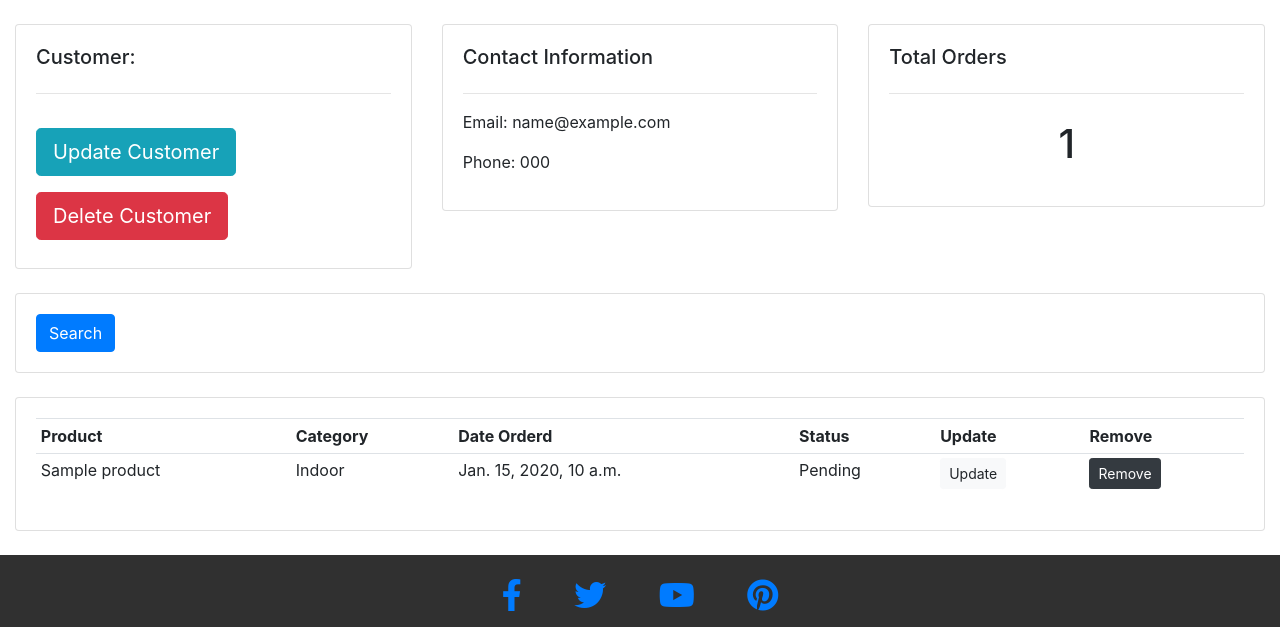
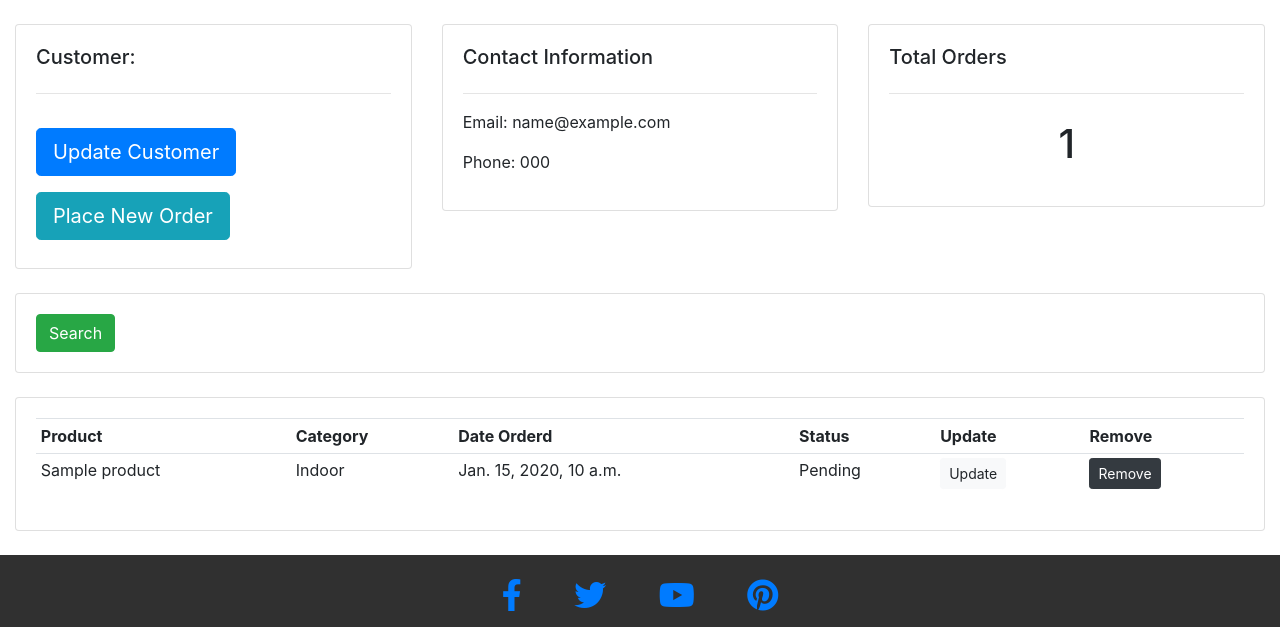
Before and after one commit to beingabeer/MMI-CRM, a Django app: page /customer/1/ in a window 1280 px wide. Shown: the part 66-693 px from the top of the page. Run offline with Django 3.2, Linux system fonts and the light colour scheme; tables that the repository leaves empty hold one stand-in row (values such as "Sample post"); some libraries are stand-ins or nearby versions.

Commit message:
Updated customer form

```diff
--- a/src/core/urls.py
+++ b/src/core/urls.py
@@ -5,7 +5,7 @@ urlpatterns = [
     path('dashboard/', views.dashboard, name='dashboard'),
     path('products/', views.products, name='products'),
     path('customer/<str:pk>/', views.customer, name='customer'),
-    path('create_order/', views.createOrder, name='create_order'),
-    path('update_order/<str:pk>', views.updateOrder, name='update_order'),
-    path('delete_order/<str:pk>', views.deleteOrder, name='delete_order')
+    path('create_order/<str:pk>/', views.createOrder, name='create_order'),
+    path('update_order/<str:pk>/', views.updateOrder, name='update_order'),
+    path('delete_order/<str:pk>/', views.deleteOrder, name='delete_order')
 ]
--- a/src/core/views.py
+++ b/src/core/views.py
@@ -1,5 +1,6 @@
 from django.shortcuts import render, redirect
 from django.http import HttpResponse
+from django.forms import inlineformset_factory
 from .models import *
 from .forms import OrderForm
 
@@ -45,15 +46,20 @@ def customer(request, pk):
     return render(request, 'customer.html', context)
 
 
-def createOrder(request):
-    form = OrderForm()
+def createOrder(request, pk):
+    OrderFormSet = inlineformset_factory(
+        Customer, Order, fields=('product', 'status'), extra=5)
+    customer = Customer.objects.get(id=pk)
+    formset = OrderFormSet(queryset=Order.objects.none(), instance=customer)
+    # form = OrderForm(initial={'customer': customer})
     if request.method == 'POST':
-        form = OrderForm(request.POST)
-        if form.is_valid():
-            form.save()
-            return redirect('/dashboard')
+        # form = OrderForm(request.POST)
+        formset = OrderFormSet(request.POST, instance=customer)
+        if formset.is_valid():
+            formset.save()
+            return redirect('/dashboard/')
 
-    context = {'form': form}
+    context = {'formset': formset}
     return render(request, 'order_form.html', context)
 
 
@@ -64,7 +70,7 @@ def updateOrder(request, pk):
         form = OrderForm(request.POST, instance=order)
         if form.is_valid():
             form.save()
-            return redirect('/dashboard')
+            return redirect('/dashboard/')
 
     context = {'form': form}
     return render(request, 'order_form.html', context)
@@ -74,6 +80,6 @@ def deleteOrder(request, pk):
     order = Order.objects.get(id=pk)
     if request.method == 'POST':
         order.delete()
-        return redirect('/dashboard')
+        return redirect('/dashboard/')
     context = {'item': order}
     return render(request, 'delete_form.html', context)
--- a/src/templates/customer.html
+++ b/src/templates/customer.html
@@ -12,8 +12,9 @@
                 <h5>Customer:</h5>
                 <hr>
                 <div style="margin-top: 10px;">
-                    <a class="btn btn-info btn-lg mt-2 mb-2" href="#">Update Customer</a>
-                    <a class="btn btn-danger btn-lg mt-2 mb-2" href="#">Delete Customer</a>
+                    <a class="btn btn-primary btn-lg mt-2 mb-2" href="#">Update Customer</a>
+                    <a class="btn btn-info btn-lg mt-2 mb-2" href="{% url 'create_order' customer.id %}">Place New
+                        Order</a>
                 </div>
                 <!-- <a class="btn btn-info  btn-md" href="">Update Customer</a>
                 <a class="btn btn-danger  btn-md" href="">Delete Customer</a> -->
@@ -46,7 +47,7 @@
             <div class="card card-body">
                 <form method="get">
 
-                    <button class="btn btn-primary" type="submit">Search</button>
+                    <button class="btn btn-success" type="submit">Search</button>
                 </form>
             </div>
         </div>
--- a/src/templates/dashboard.html
+++ b/src/templates/dashboard.html
@@ -34,8 +34,6 @@
             <h5 style="font-weight: bold;">LAST 5 ORDERS</h5>
             <hr>
             <div class="card card-body">
-                <a style="font-size: 15px;" class="btn btn-primary  btn-sm btn-block"
-                    href="{% url 'create_order' %}">Create Order</a>
                 <table class="table table-sm table-hover">
                     <tr>
                         <th style="font-weight: bolder;">Product</th>
--- a/src/templates/delete_form.html
+++ b/src/templates/delete_form.html
@@ -1,7 +1,7 @@
 {% extends 'base.html' %}
 {% block content %}
 <br>
-<div class="container-fluid">
+<div class="container-fluid" style="margin-left: 100px;">
     <div class="row">
         <div class="col-md-6">
             <div class="card card-body">
@@ -10,7 +10,7 @@
                 <form action="" method="POST">
                     {% csrf_token %}
                     <a href="{% url 'dashboard' %}" class="btn btn-md btn-primary">Cancel</a>
-                    <input type="submit" class="btn btn-danger btn-md" name="Delete">
+                    <input type="submit" class="btn btn-danger btn-md" name="Delete" value="Delete">
                 </form>
             </div>
         </div>
--- a/src/templates/order_form.html
+++ b/src/templates/order_form.html
@@ -10,7 +10,11 @@
 
                 <form action="" method="POST">
                     {% csrf_token %}
-                    {{ form|crispy }}
+                    {{ formset.management_form }}
+                    {% for form in formset %}
+                    {{ form}}
+                    <hr style="border: 1px dashed black;">
+                    {% endfor %}
                     <input type="submit" style="font-weight: bolder;" class="btn btn-primary btn-md" name="Submit">
                 </form>
 
```
